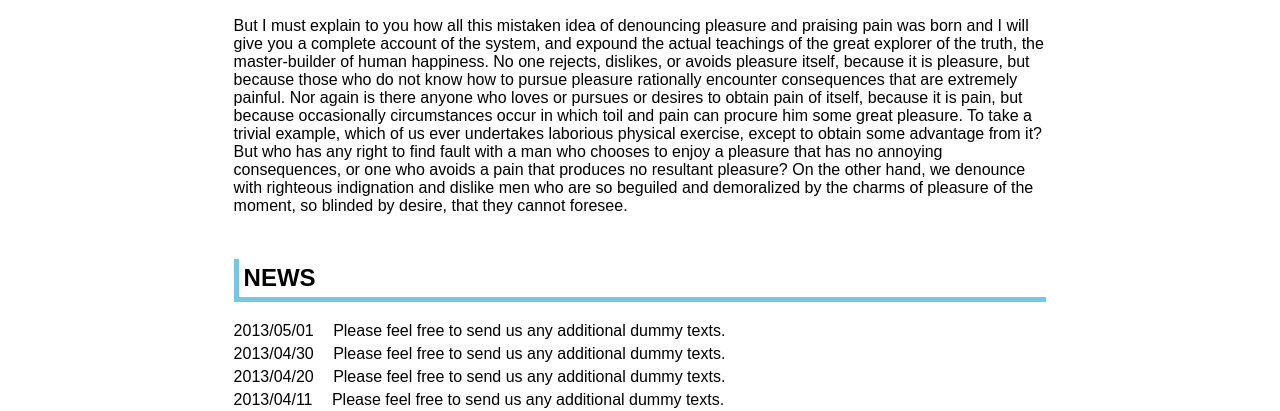
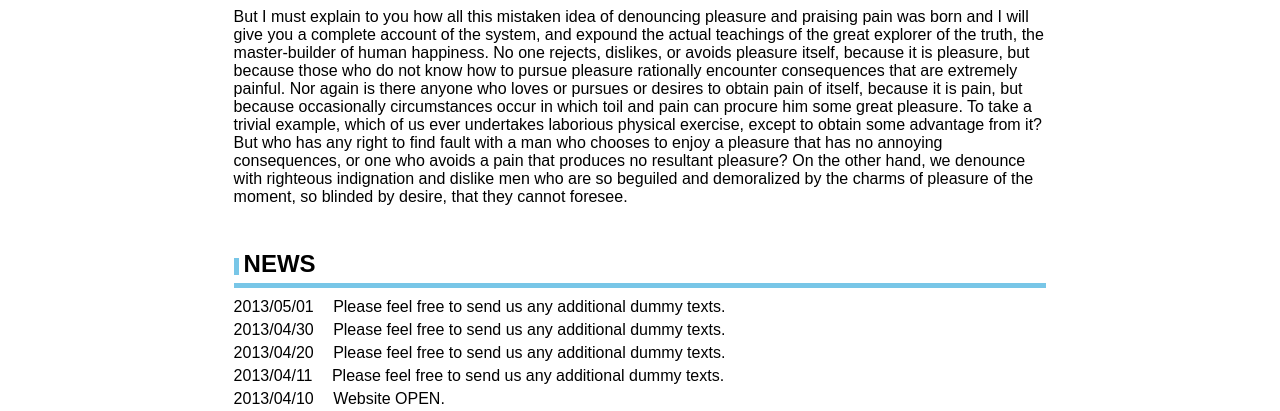
Before and after one commit to gregg0912/creativehope-webpage, a plain HTML site: page index.html in a window 1280 px wide. Shown: the part 504-915 px from the top of the page. Drawn offline with nearby package versions, Linux system fonts and the light colour scheme.

Commit message:
updated border for news and sample1

```diff
--- a/css/index.css
+++ b/css/index.css
@@ -53,10 +53,26 @@ body {
     min-height: calc(100vh - 19px);
 }
 
+.content-header {
+    padding-bottom: 5px;
+    display:inline-block;
+    border-bottom: 5px solid #78c6e7;
+    width: 100%;
+}
+
+.content-header::before {
+    content: '';
+    border-left: 5px solid #78c6e7;
+}
+
 h2 {
-    border-left: 5px solid #78c6e7;
-    border-bottom: 5px solid #78c6e7;
-    padding: 5px;
+    margin-left: 5px;
+    margin-bottom: 0;
+    display: inline-block;
+}
+
+.news {
+    padding-top: 10px;
 }
 
 .news-date {
--- a/index.html
+++ b/index.html
@@ -32,13 +32,17 @@
                 <img class="keyvisual" src="images/keyvisual.png"/>
             </div>
             <div class="row">
-                <h2>SAMPLE1</h2>
+                <div class="content-header">
+                    <h2>SAMPLE1</h2>
+                </div>
                 <p>
                     But I must explain to you how all this mistaken idea of denouncing pleasure and praising pain was born and I will give you a complete account of the system, and expound the actual teachings of the great explorer of the truth, the master-builder of human happiness. No one rejects, dislikes, or avoids pleasure itself, because it is pleasure, but because those who do not know how to pursue pleasure rationally encounter consequences that are extremely painful. Nor again is there anyone who loves or pursues or desires to obtain pain of itself, because it is pain, but because occasionally circumstances occur in which toil and pain can procure him some great pleasure. To take a trivial example, which of us ever undertakes laborious physical exercise, except to obtain some advantage from it? But who has any right to find fault with a man who chooses to enjoy a pleasure that has no annoying consequences, or one who avoids a pain that produces no resultant pleasure? On the other hand, we denounce with righteous indignation and dislike men who are so beguiled and demoralized by the charms of pleasure of the moment, so blinded by desire, that they cannot foresee.
                 </p>
             </div>
             <div class="row">
-                <h2>NEWS</h2>
+                <div class="content-header">
+                    <h2>NEWS</h2>
+                </div>
                 <div class="news">
                     <div class="news-row">
                         <span class="news-date">2013/05/01</span>
```
